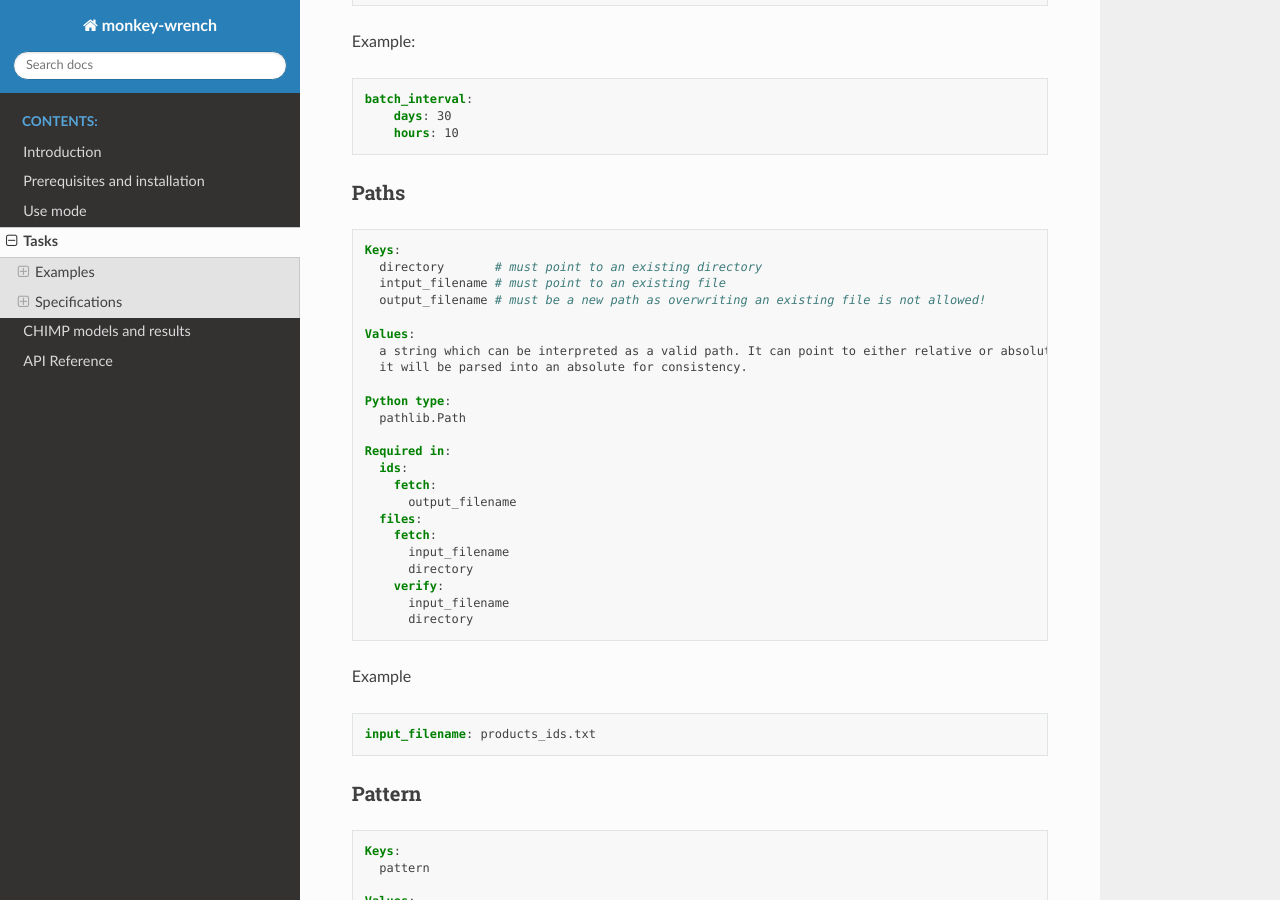
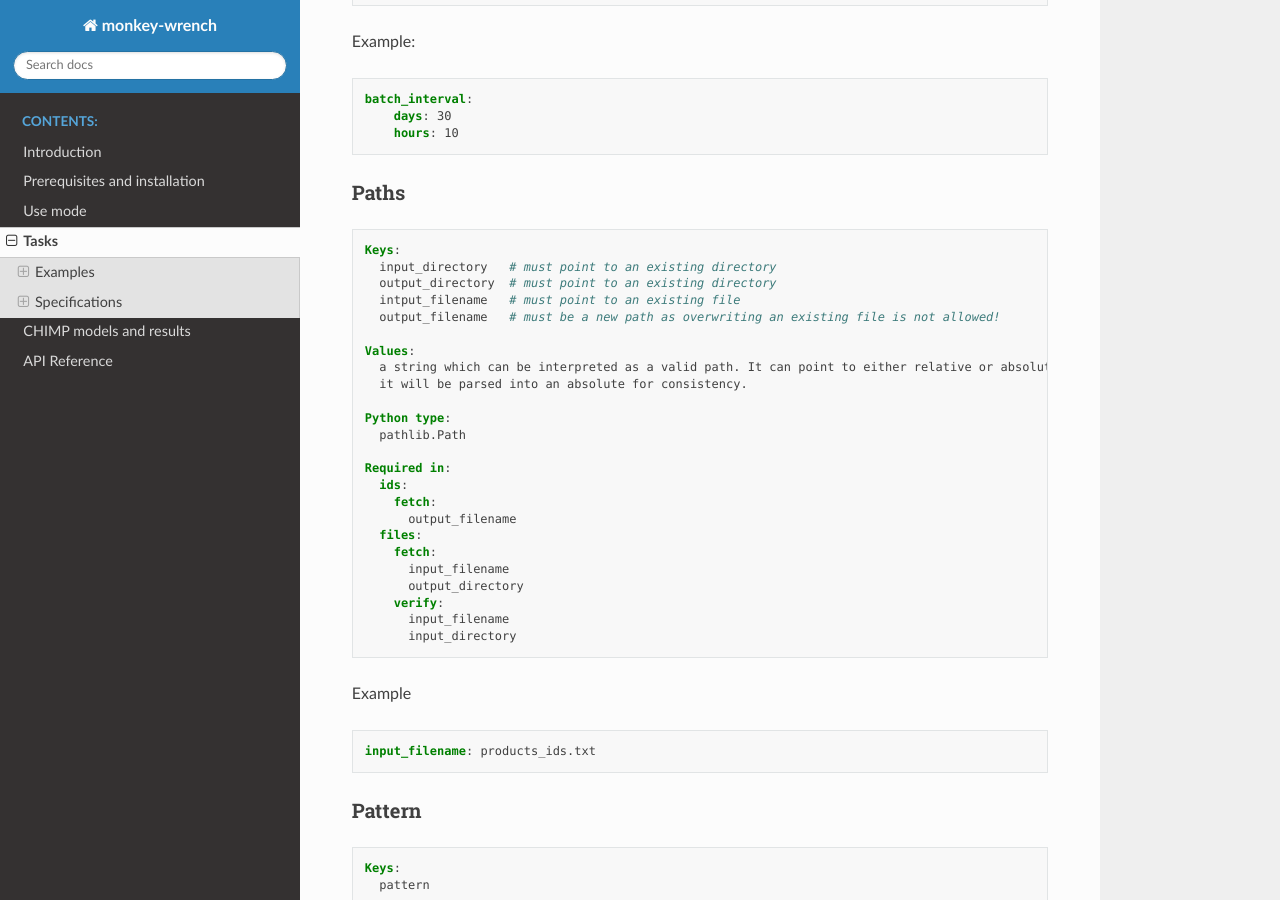
Before and after one commit to pkhalaj/monkey-wrench, a Sphinx documentation site: the page built from docs/source/static/tasks.rst, in a window 1280 px wide and 900 px high, scrolled down 2841 px. Built offline with Sphinx 7.4.7 and the Read the Docs theme 3.1.0, drawn with Linux system fonts in a browser that asks for light colours.

Commit message:
Update documentation based on newly defined input and output directory fields

```diff
--- a/docs/source/static/tasks.rst
+++ b/docs/source/static/tasks.rst
@@ -162,9 +162,10 @@ Paths
 .. code-block:: yaml
 
     Keys:
-      directory       # must point to an existing directory
-      intput_filename # must point to an existing file
-      output_filename # must be a new path as overwriting an existing file is not allowed!
+      input_directory   # must point to an existing directory
+      output_directory  # must point to an existing directory
+      intput_filename   # must point to an existing file
+      output_filename   # must be a new path as overwriting an existing file is not allowed!
 
     Values:
       a string which can be interpreted as a valid path. It can point to either relative or absolute paths. Internally,
@@ -180,10 +181,10 @@ Paths
       files:
         fetch:
           input_filename
-          directory
+          output_directory
         verify:
           input_filename
-          directory
+          input_directory
 
 Example
 
```
